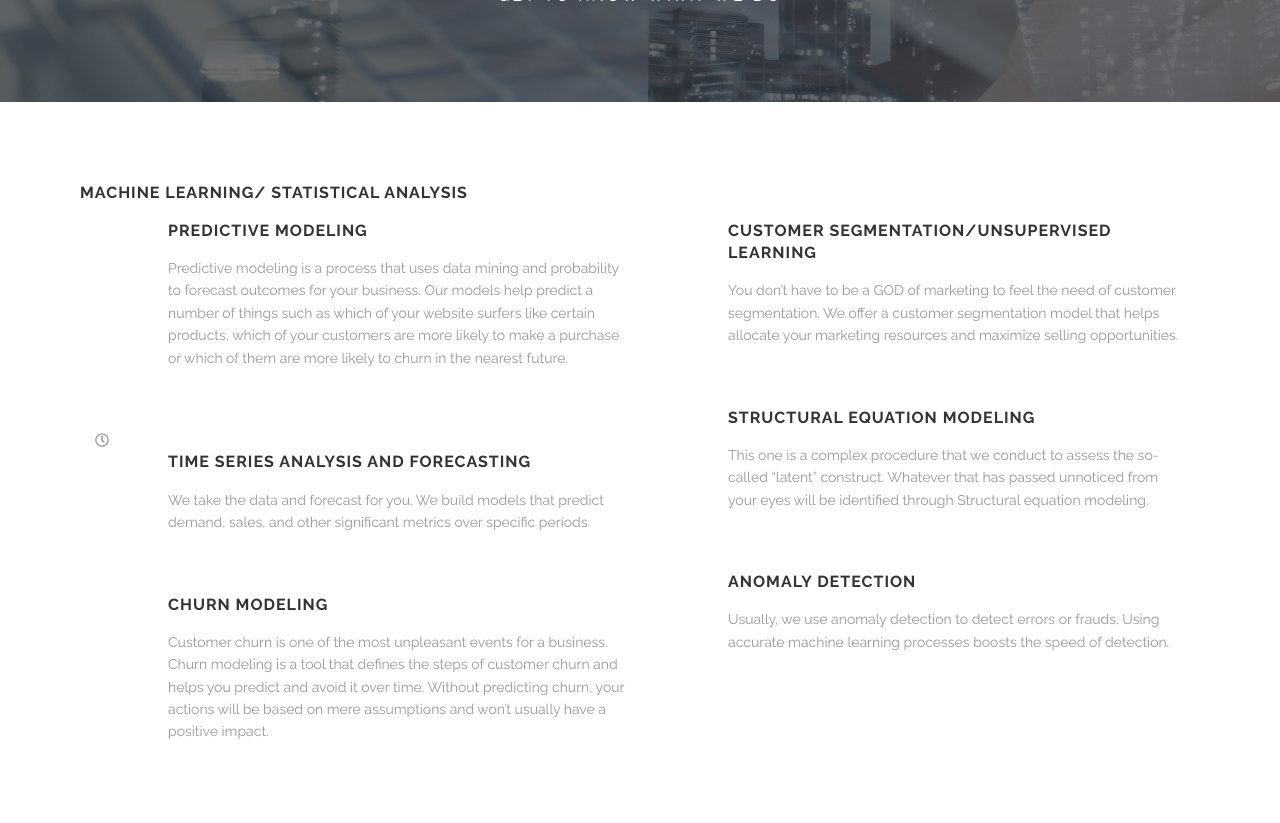
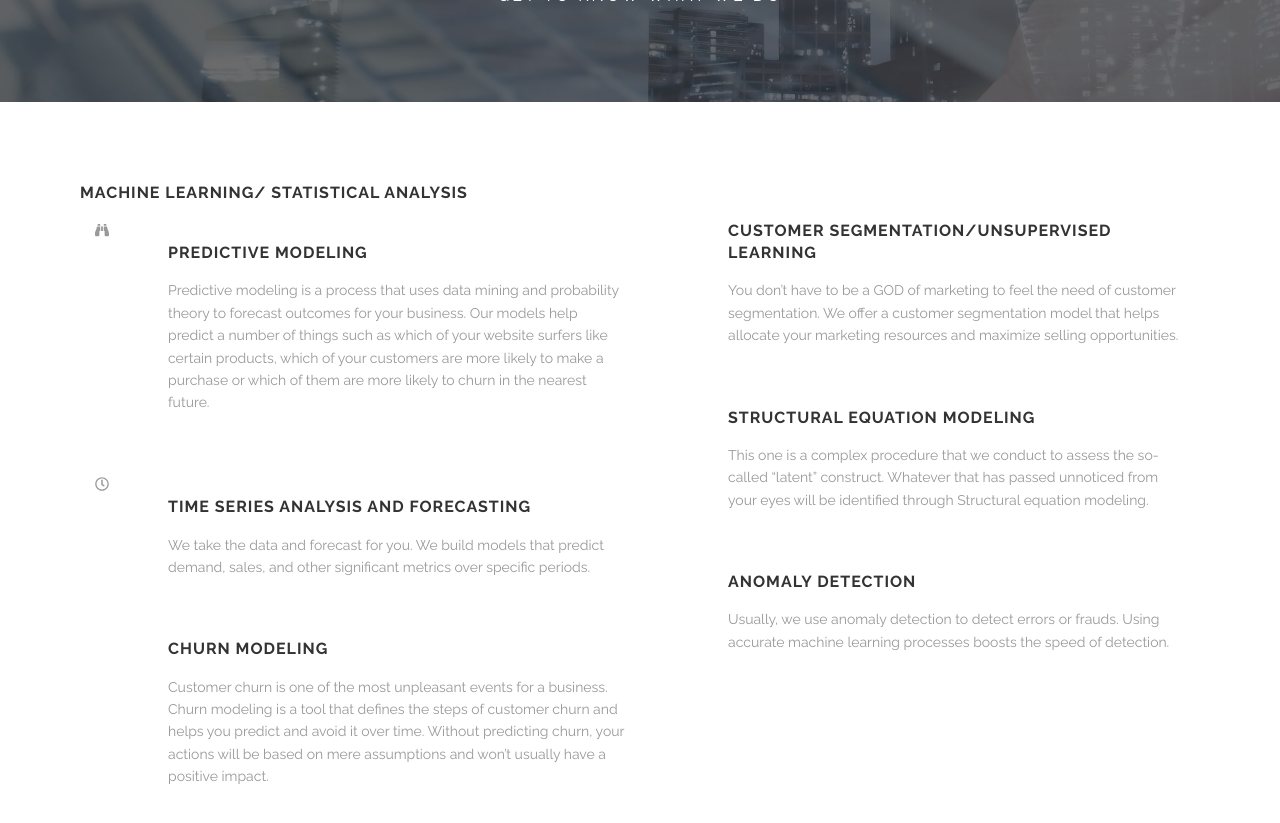
Before and after one commit to Habet/datamotus.github.io, a Jekyll site: the page built from services.html, in a window 1280 px wide and 900 px high, scrolled down 313 px. Shown: the top 823 px of the window. Built offline with Jekyll 4.4.1, drawn with Linux system fonts in a browser that asks for light colours.

Commit message:
Update services.html

```diff
--- a/services.html
+++ b/services.html
@@ -5,9 +5,9 @@ excerpt: We provide machine learning, statistical analysis, marketing research a
 keywords: Machine learning, statistical analysis, marketing research, data visualization
 section_id: services
 services_left:
-  - icon: gear
+  - icon: fas fa-binoculars
     title: Predictive Modeling
-    desc: Predictive modeling is a process that uses data mining and probability to forecast outcomes for your business. Our models help predict a number of things such as which of your website surfers like certain products, which of your customers are more likely to make a purchase or which of them are more likely to churn in the nearest future.
+    desc: Predictive modeling is a process that uses data mining and probability theory to forecast outcomes for your business. Our models help predict a number of things such as which of your website surfers like certain products, which of your customers are more likely to make a purchase or which of them are more likely to churn in the nearest future.
   - icon: far fa-clock
     title: Time Series Analysis and Forecasting
     desc: We take the data and forecast for you. We build models that predict demand, sales, and other significant metrics over specific periods.
```
